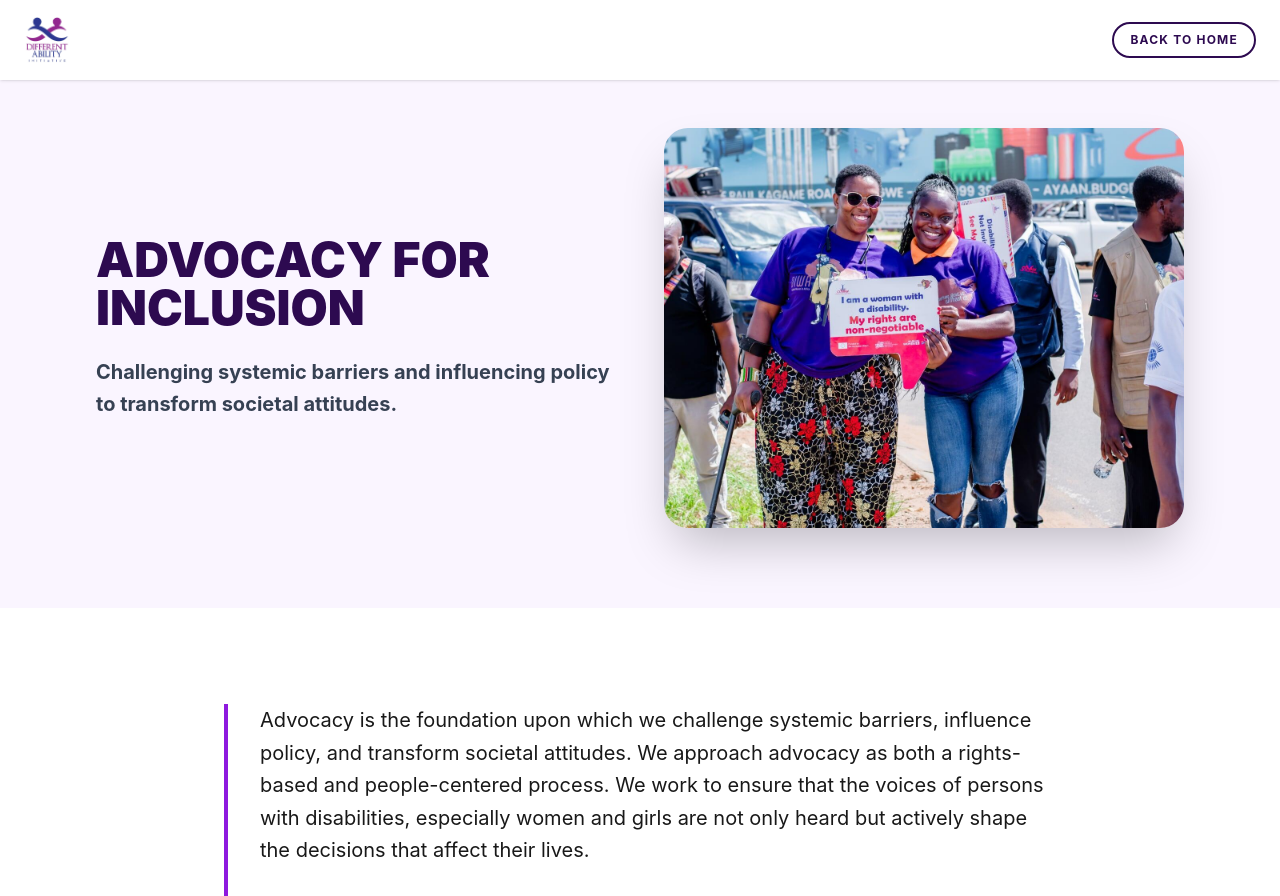
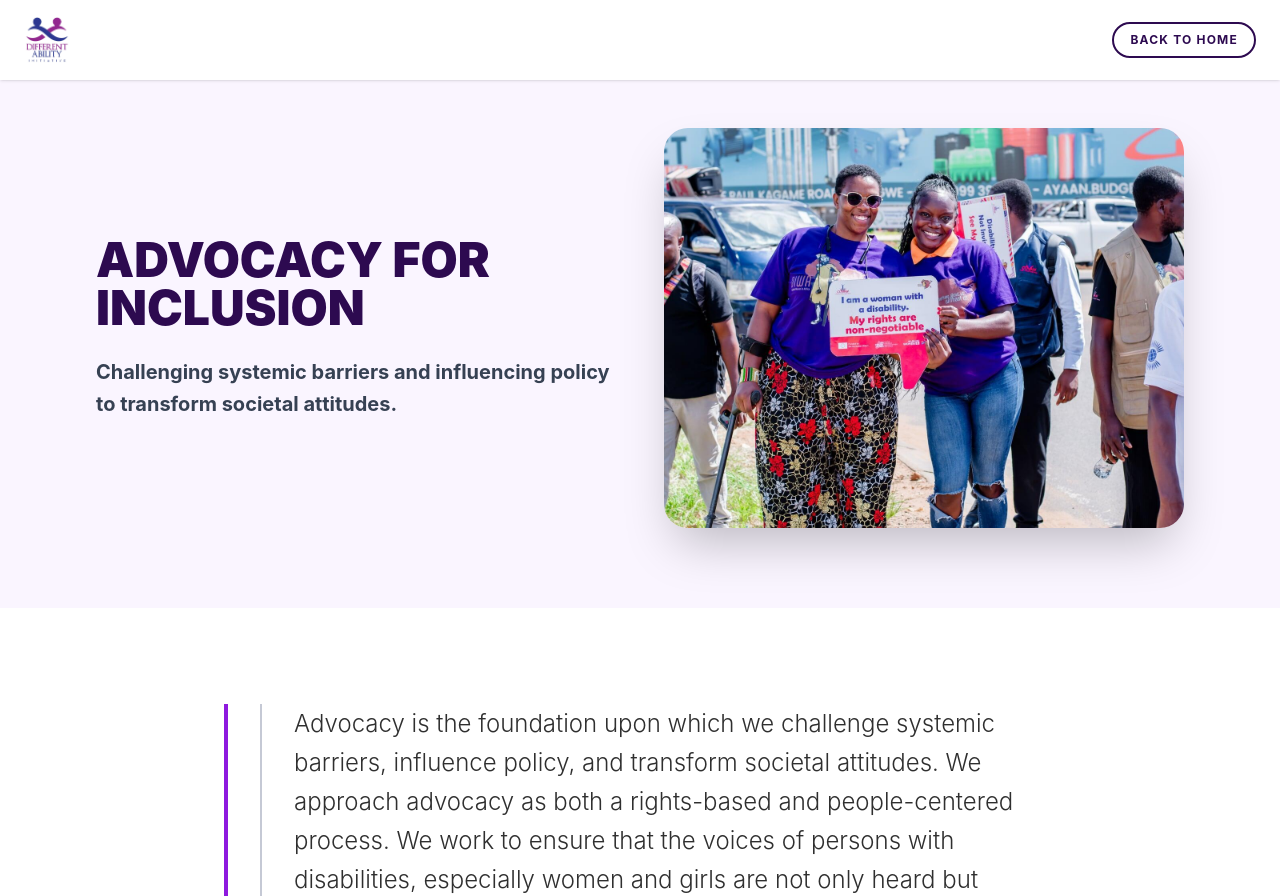
Before and after one commit to ronnybradlie-pixel/differentabilit, a React (Vite) app: page /advocacy in a window 1280 px wide. Shown: the top 896 px of the page. Built offline with nearby package versions, Linux system fonts and the light colour scheme.

Commit message:
added a description on the cards and removed the programs page from all navbar pages.

```diff
--- a/src/App.jsx
+++ b/src/App.jsx
@@ -2,7 +2,6 @@ import { useState } from 'react'
 import './App.css'
 import { BrowserRouter, Routes, Route } from 'react-router-dom'
 import Home from './Components/Home'
-import Programs from './Components/Programs'
 import About from './Components/About'
 import Impact from './Components/Impact'
 import Contact from './Components/Contact'
--- a/src/Components/About.jsx
+++ b/src/Components/About.jsx
@@ -36,7 +36,7 @@ const About = () => {
           scrolled || isMenuOpen ? 'text-gray-900' : 'text-white'
         }`}>
           <li><Link to="/" className="hover:text-[#2F5A67] transition-colors">Home</Link></li>
-          <li><Link to="/programs" className="hover:text-[#2F5A67] transition-colors">Programs</Link></li>
+          <li><Link to="/advocacy" className="hover:text-[#2F5A67] transition-colors">Advocacy</Link></li>
           <li><Link to="/about" className="hover:text-[#2F5A67] transition-colors">About Us</Link></li>
           <li><Link to="/impact" className="hover:text-[#2F5A67] transition-colors">DAI Impact</Link></li>
           <li><Link to="/contact" className="hover:text-[#2F5A67] transition-colors">Contact Us</Link></li>
@@ -58,7 +58,6 @@ const About = () => {
         }`}>
           <ul className="flex flex-col items-center justify-center h-screen gap-10 font-black uppercase text-xl tracking-widest text-[#2d0a50]">
             <li><Link to="/" onClick={() => setIsMenuOpen(false)}>Home</Link></li>
-            <li><Link to="/programs" onClick={() => setIsMenuOpen(false)}>Programs</Link></li>
             <li><Link to="/about" onClick={() => setIsMenuOpen(false)}>About Us</Link></li>
             <li><Link to="/impact" onClick={() => setIsMenuOpen(false)}>DAI Impact</Link></li>
             <li><Link to="/contact" onClick={() => setIsMenuOpen(false)}>Contact Us</Link></li>
--- a/src/Components/Advocancy.jsx
+++ b/src/Components/Advocancy.jsx
@@ -27,8 +27,14 @@ const Advocacy = () => {
 
       <section className="py-24 px-6 md:px-24 max-w-5xl mx-auto">
         <div className="border-l-4 border-purple-700 pl-8 space-y-6 text-lg md:text-xl leading-relaxed text-black opacity-90">
-          <p>Advocacy is the foundation upon which we challenge systemic barriers, influence policy, and transform societal attitudes. We approach advocacy as both a rights-based and people-centered process. We work to ensure that the voices of persons with disabilities, especially women and girls are not only heard but actively shape the decisions that affect their lives.</p>
-          <p>Our advocacy pillar focuses on influencing systems and structures, including healthcare, education, and social protection, to become more responsive and inclusive.</p>
+ <p className="text-black text-2xl leading-relaxed font-light opacity-90 border-l-2 border-[oklch(28.2%_0.091_267.935)]/30 pl-8">
+               Advocacy is the foundation upon which we challenge systemic barriers, influence policy, and transform societal attitudes.
+    We approach advocacy as both a rights-based and people-centered process. We work to ensure that the voices of persons with disabilities, especially women and girls are not only heard but actively shape the decisions that affect their lives. Through targeted advocacy efforts, we push for inclusive policies, accessible services, and the recognition of disability rights as human rights.
+    Our advocacy pillar focuses on influencing systems and structures, including healthcare, education, and social protection, to become more responsive and inclusive. We actively engage in national and community-level processes, contributing to conversations and actions that promote the inclusion of assistive devices, equitable healthcare access, and protection from violence and discrimination.
+    We also prioritize grassroots advocacy, empowering individuals with disabilities to become self-advocates and community champions. By building their capacity, confidence, and leadership, we create a ripple effect where advocacy is driven by lived experiences and real community needs.
+    Additionally, DAI uses advocacy as a tool to shift mindsets and break stigma. Through awareness campaigns, dialogues, and storytelling, we challenge harmful stereotypes and promote a society that values diversity and inclusion.
+    At its core, disability advocacy at DAI is about power, voice, and representation ensuring that no one is left behind and that persons with disabilities are at the center of shaping a more inclusive future.
+            </p>
         </div>
       </section>
     </div>
--- a/src/Components/Contact.jsx
+++ b/src/Components/Contact.jsx
@@ -52,7 +52,6 @@ const Contact = () => {
           scrolled || isMenuOpen ? 'text-gray-900' : 'text-white'
         }`}>
           <li><Link to="/" className="hover:text-[#2F5A67] transition-colors">Home</Link></li>
-          <li><Link to="/programs" className="hover:text-[#2F5A67] transition-colors">Programs</Link></li>
           <li><Link to="/about" className="hover:text-[#2F5A67] transition-colors">About Us</Link></li>
           <li><Link to="/impact" className="hover:text-[#2F5A67] transition-colors">DAI Impact</Link></li>
           <li><Link to="/contact" className="hover:text-[#2F5A67] transition-colors">Contact Us</Link></li>
--- a/src/Components/Home.jsx
+++ b/src/Components/Home.jsx
@@ -39,7 +39,6 @@ const Home = () => {
           scrolled || isMenuOpen ? 'text-gray-900' : 'text-white'
         }`}>
           <li><Link to="/" className="hover:text-[#2F5A67] transition-colors">Home</Link></li>
-          <li><Link to="/programs" className="hover:text-[#2F5A67] transition-colors">Programs</Link></li>
           <li><Link to="/about" className="hover:text-[#2F5A67] transition-colors">About Us</Link></li>
           <li><Link to="/impact" className="hover:text-[#2F5A67] transition-colors">DAI Impact</Link></li>
           <li><Link to="/contact" className="hover:text-[#2F5A67] transition-colors">Contact Us</Link></li>
@@ -61,7 +60,6 @@ const Home = () => {
         }`}>
           <ul className="flex flex-col items-center justify-center h-screen gap-10 font-black uppercase text-xl tracking-widest text-[#2d0a50]">
             <li><Link to="/" onClick={() => setIsMenuOpen(false)}>Home</Link></li>
-            <li><Link to="/programs" onClick={() => setIsMenuOpen(false)}>Programs</Link></li>
             <li><Link to="/about" onClick={() => setIsMenuOpen(false)}>About Us</Link></li>
             <li><Link to="/impact" onClick={() => setIsMenuOpen(false)}>DAI Impact</Link></li>
             <li><Link to="/contact" onClick={() => setIsMenuOpen(false)}>Contact Us</Link></li>
@@ -99,6 +97,7 @@ const Home = () => {
     {[
       {
         title: "Advocacy for Inclusion and Equality",
+        description: "Advocacy is a rights-based, people-centered process that empowers persons with disabilities to break barriers, influence policy, and drive systemic change.",
         img: DIWA1,
         link: "/advocacy"
       },
@@ -119,7 +118,7 @@ const Home = () => {
       }
     ].map((area, index) => (
       <div key={index} className="flex flex-col text-left group bg-white/40 p-4 rounded-xl shadow-sm">
-        <div className="overflow-hidden rounded-lg mb-4 h-48">
+        <div className="overflow-hidden rounded-lg mb-6 h-48">
           <img
             src={area.img}
             alt={area.title}
@@ -129,6 +128,10 @@ const Home = () => {
         <h3 className="text-black font-bold text-xl leading-snug mb-4">
           {area.title}
         </h3>
+
+        <p className="text-black text-md leading-relaxed mb-4 line-clamp-4">
+          {area.description}
+        </p>
         {/* Navigation Link to Dedicated Page */}
         <Link
           to={area.link}
--- a/src/Components/Impact.jsx
+++ b/src/Components/Impact.jsx
@@ -29,7 +29,6 @@ const Impact = () => {
           scrolled || isMenuOpen ? 'text-gray-900' : 'text-white'
         }`}>
           <li><Link to="/" className="hover:text-[#2F5A67] transition-colors">Home</Link></li>
-          <li><Link to="/programs" className="hover:text-[#2F5A67] transition-colors">Programs</Link></li>
           <li><Link to="/about" className="hover:text-[#2F5A67] transition-colors">About Us</Link></li>
           <li><Link to="/impact" className="hover:text-[#2F5A67] transition-colors">DAI Impact</Link></li>
           <li><Link to="/contact" className="hover:text-[#2F5A67] transition-colors">Contact Us</Link></li>
```
